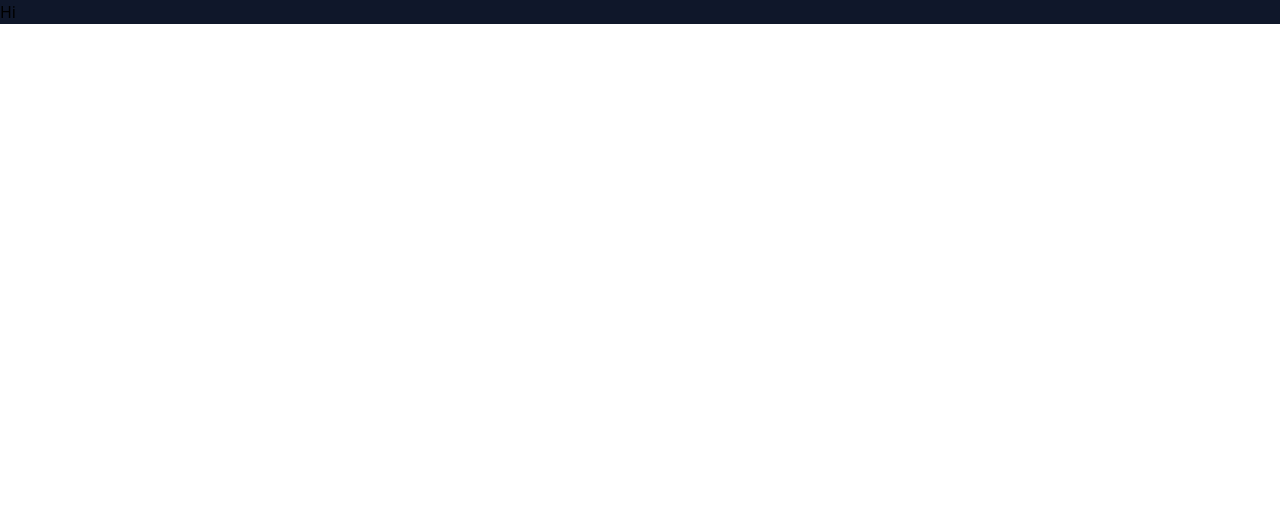
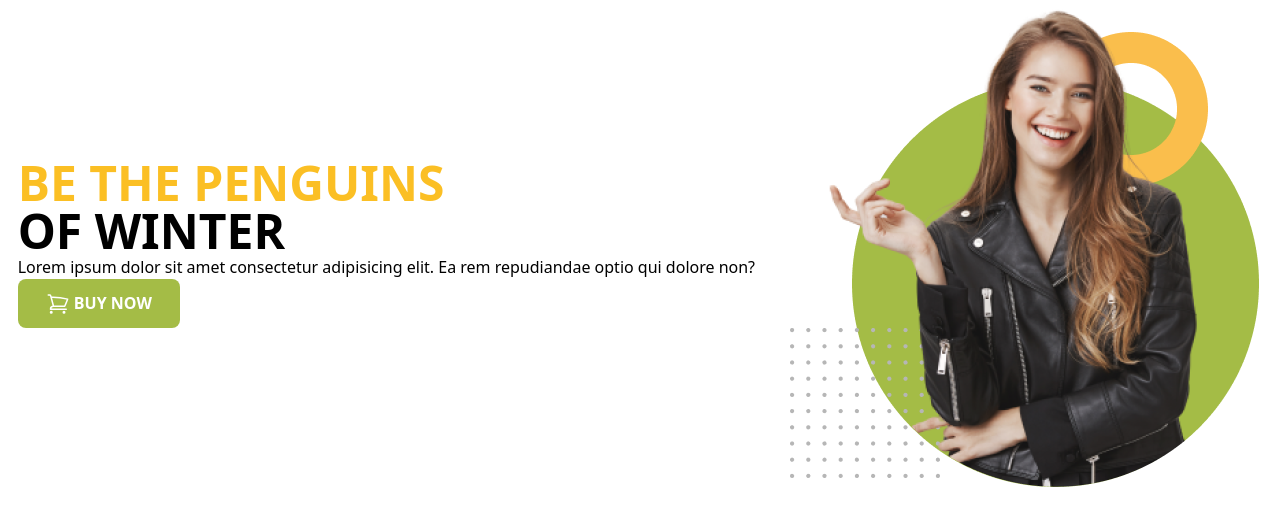
Before and after one commit to MinhajFaysal/penguin-fashion, a plain HTML site: page index.html in a window 1280 px wide. Drawn offline with nearby package versions, Linux system fonts and the light colour scheme.

Commit message:
Model img added

```diff
--- a/index.html
+++ b/index.html
@@ -1,5 +1,6 @@
 <!DOCTYPE html>
 <html lang="en">
+
 <head>
     <meta charset="UTF-8">
     <meta http-equiv="X-UA-Compatible" content="IE=edge">
@@ -18,7 +19,29 @@
         }
     </script>
 </head>
+
 <body>
-    <h1 class="bg-slate-900">Hi</h1>
+    <header>
+        <section class="container mx-auto flex items-center justify-around">
+            <div>
+                <h1 class="uppercase text-5xl font-bold">
+                    <span class="text-amber-400">Be the Penguins</span> <br>
+                    <span class="">of Winter</span>
+                </h1>
+                <p>Lorem ipsum dolor sit amet consectetur adipisicing elit. Ea rem repudiandae optio qui dolore non?</p>
+                <button class="uppercase bg-[#A4BC46] py-3 px-7 font-semibold font text-white
+                rounded-lg"><svg xmlns="http://www.w3.org/2000/svg" fill="none" viewBox="0 0 24 24" stroke-width="1.5"
+                        stroke="currentColor" class="w-6 h-6 inline">
+                        <path stroke-linecap="round" stroke-linejoin="round"
+                            d="M2.25 3h1.386c.51 0 .955.343 1.087.835l.383 1.437M7.5 14.25a3 3 0 00-3 3h15.75m-12.75-3h11.218c1.121-2.3 2.1-4.684 2.924-7.138a60.114 60.114 0 00-16.536-1.84M7.5 14.25L5.106 5.272M6 20.25a.75.75 0 11-1.5 0 .75.75 0 011.5 0zm12.75 0a.75.75 0 11-1.5 0 .75.75 0 011.5 0z" />
+                    </svg>
+                    Buy now</button>
+            </div>
+            <div>
+                <img src="images/model.png" alt="">
+            </div>
+        </section>
+    </header>
 </body>
+
 </html>
```
Lines whose indentation alone changed are shown as unchanged.
